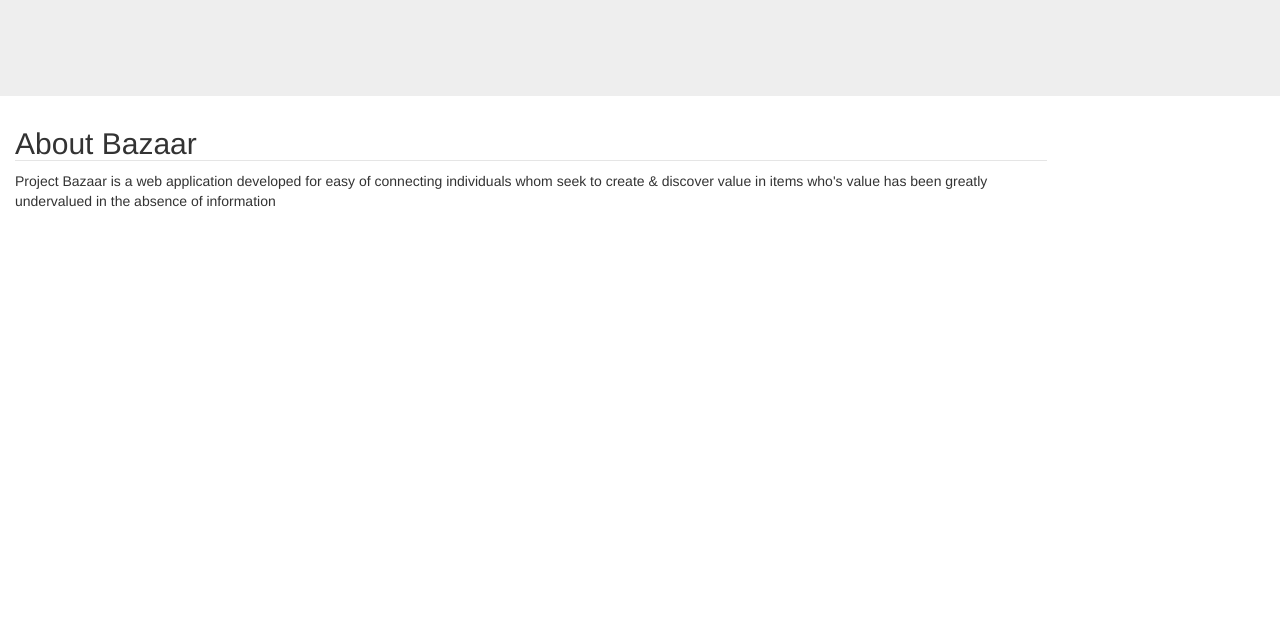
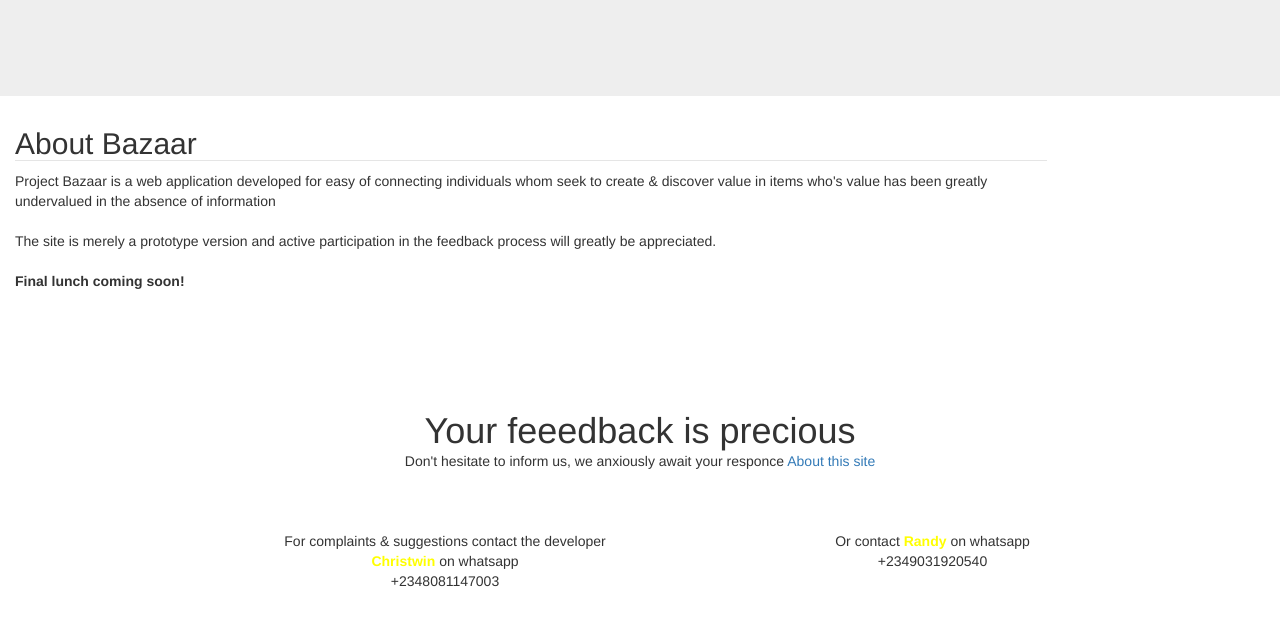
Before and after one commit to iChristwin/The-Great-Bazaar, a Django app: template commons/templates/about.html in a window 1280 px wide. Shown: the part 27-653 px from the top of the page. Run offline with Django 3.2, Linux system fonts and the light colour scheme; the template is opened without the code that fills it, so the values that code supplies are empty; some libraries are stand-ins or nearby versions.

Commit message:
template cleaning, update about page, added footer
clean my css file,

```diff
--- a/commons/templates/about.html
+++ b/commons/templates/about.html
@@ -7,5 +7,12 @@
         Project Bazaar is a web application developed for easy of connecting
         individuals whom seek to create & discover value in items who's value
         has been greatly undervalued in the absence of information
+        <br><br>
+        The site is merely a prototype version and active participation in the
+        feedback process will greatly be appreciated.
+        <br><br>
+        <strong>Final lunch coming soon!</strong>
     </fieldset>
+        <br><br>
+        <br><br>
 {% endblock %}
--- a/commons/templates/base.html
+++ b/commons/templates/base.html
@@ -105,4 +105,32 @@
                 crossorigin="anonymous">
         </script>
     </body>
+    <footer style="text-align: center;">
+        <div class="container">
+            <br><br>
+            <p>
+            <text class="h1">
+                Your feeedback is precious
+            </text><br>
+            <text>Don't hesitate to inform us, we anxiously await your responce</text>
+            <a href="{% url 'about' %}" class="button">About this site</a>
+            </p>
+            <br><br></p>
+            <div class="row">
+                <div class="col-sm-2 col-md-2"></div>
+                <div class="col-sm-4 col-md-4">
+                    For complaints & suggestions contact the developer
+                    <strong style="color:yellow"> Christwin </strong>on whatsapp
+                    <br>
+                    <text class="button">+2348081147003</text>
+                    <br><br>
+                </div>
+                <div class="col-sm-6 col-md-6">
+                    Or contact <strong style="color:yellow">Randy </strong>on whatsapp
+                    <br>
+                    <text class="button">+2349031920540</text>
+                </div>
+            </div>
+        </div>
+    </footer>
 </html>
--- a/commons/templates/forms.html
+++ b/commons/templates/forms.html
@@ -8,7 +8,7 @@
     <br>
     <form role="form" action="" method="post" enctype="multipart/form-data">
     {% csrf_token %}
-        {% bootstrap_form form%}
+        {% bootstrap_form form %}
         {% buttons %}
             <button type="submit" class="btn btn-primary">
                 {% block label %}
--- a/commons/templates/welcome.html
+++ b/commons/templates/welcome.html
@@ -1,5 +1,4 @@
 {% extends 'search/search.html' %}
-{% load static %}
 {% block title %}
     {{ block.super }}
 {% endblock title %}
--- a/interest/templates/bookmarks/list.html
+++ b/interest/templates/bookmarks/list.html
@@ -1,7 +1,6 @@
 
 {% extends 'base.html' %}
 {% load bootstrap3 %}
-{% load static %}
 {% block title %}
     My Bookmarks - {{ block.super }}
 {% endblock %}
--- a/interest/templates/interest/list.html
+++ b/interest/templates/interest/list.html
@@ -1,7 +1,6 @@
 
 {% extends 'base.html' %}
 {% load bootstrap3 %}
-{% load static %}
 {% block title %}
     My Interests - {{ block.super }}
 {% endblock %}
--- a/items/templates/items/inventory.html
+++ b/items/templates/items/inventory.html
@@ -1,6 +1,5 @@
 {% extends 'base.html' %}
 {% load bootstrap3 %}
-{% load static %}
 {% block title %} My Inventory - {{ block.super }}{% endblock %}
 {% block header %}
     {{ block.super }}
--- a/users/templates/user/details.html
+++ b/users/templates/user/details.html
@@ -50,4 +50,8 @@
         </p>
         {% endif %}
     </fieldset>
+        <br><br>
+        <strong>Note: </strong>
+        User referral has been temporally disabled. To be re-enabled at final lunch
+        <br><br>
 {% endblock %}
```
Also changed, not shown: static/css/style.css (+12 -96 lines).
